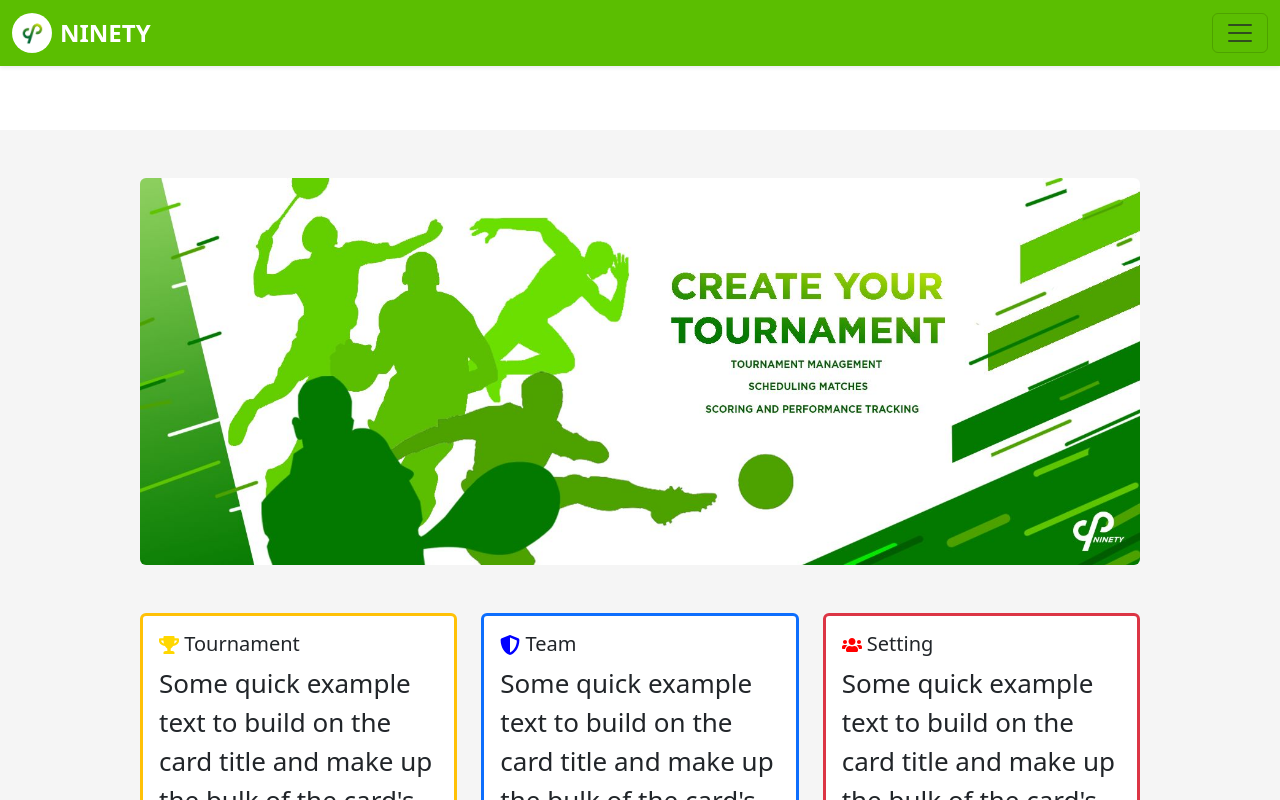
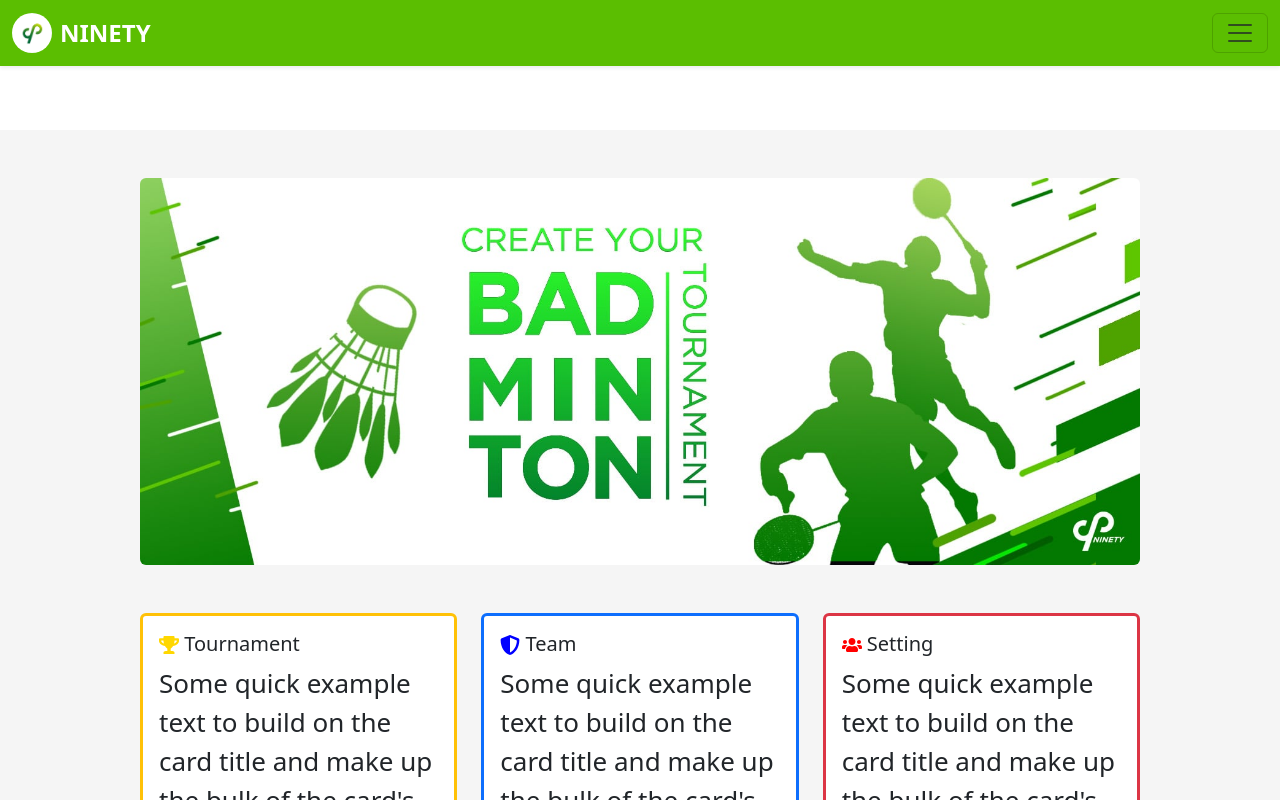
Before and after one commit to EXE-NINETY/Ninety_FrontEnd, a React (Create React App) app: page / in a window 1280 px wide. Shown: the top 800 px of the page. Built offline with nearby package versions, Linux system fonts and the light colour scheme; sample sign-in values are in the browser's storage.

Commit message:
update-poster

```diff
--- a/src/pages/HomePage.jsx
+++ b/src/pages/HomePage.jsx
@@ -7,7 +7,7 @@ const HomePage = () => {
             <div className="row my-5">
                 <div className="col text-center">
                     <img
-                        src="/poster.jpg"
+                        src="/poster1.jpg"
                         alt="Poster"
                         className="img-fluid rounded"
                         style={{ maxWidth: '100%', height: 'auto' }}
```
Also changed, not shown: public/poster1.jpg (added).
